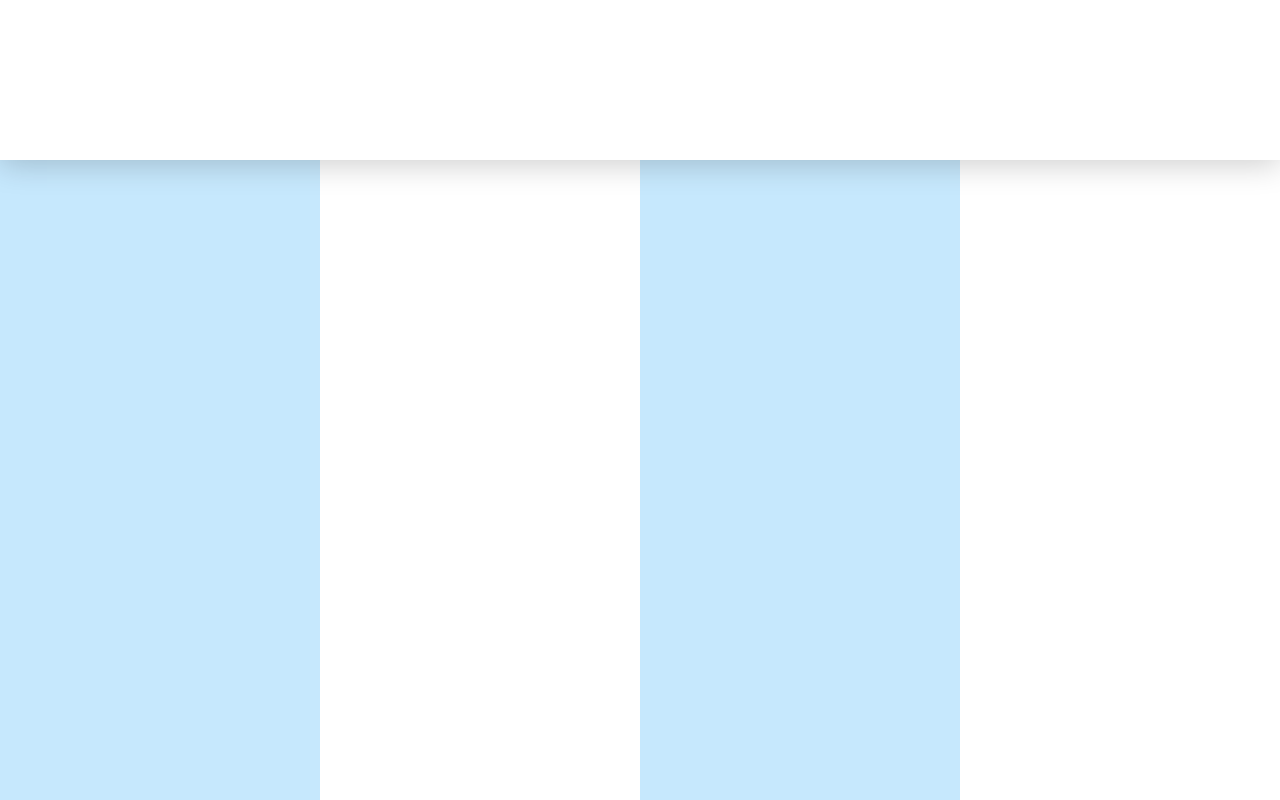
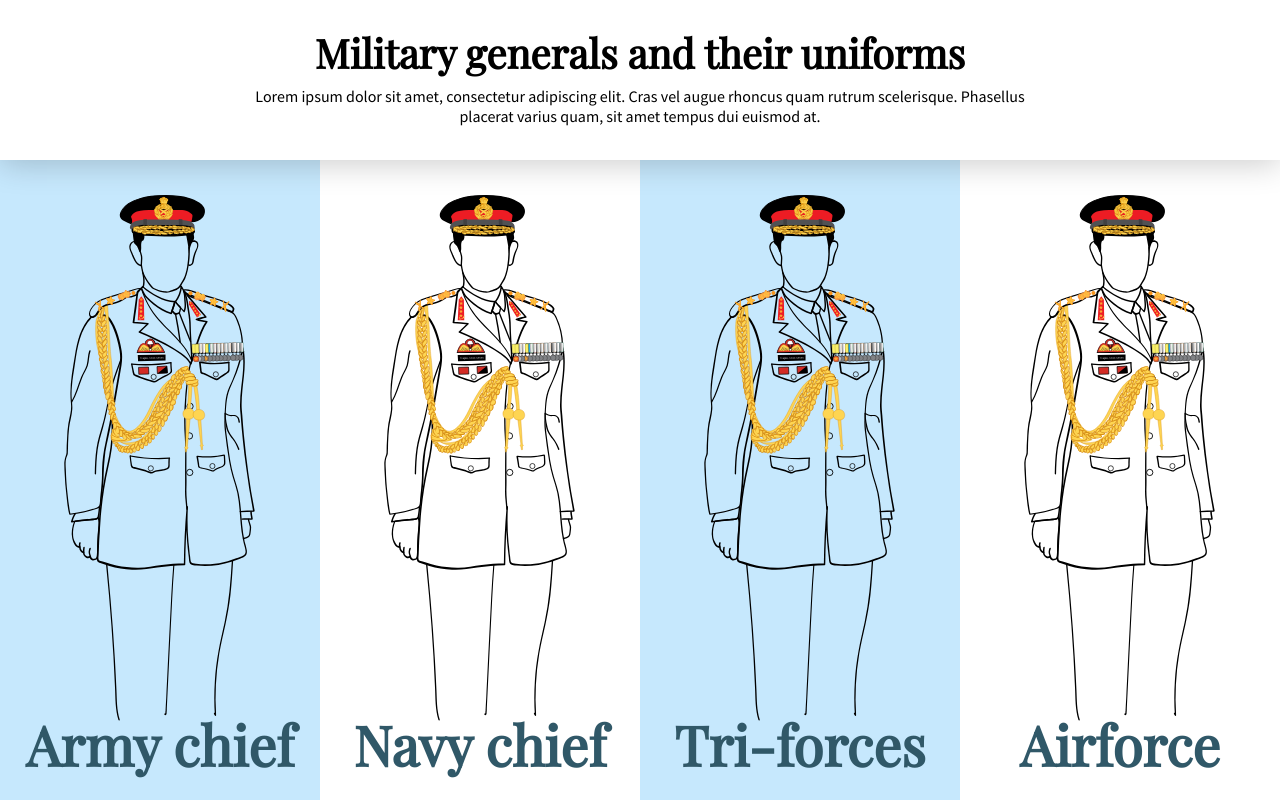
Before and after one commit to eunice-thefederal/army, a plain HTML site: page index.html in a window 1280 px wide. Drawn offline with nearby package versions, Linux system fonts and the light colour scheme.

Commit message:
changes svg from object to svg and added other svgs

```diff
--- a/index.html
+++ b/index.html
@@ -6,46 +6,46 @@
     <meta name="viewport" content="width=device-width, initial-scale=1.0">
     <meta http-equiv="X-UA-Compatible" content="ie=edge">
     <title>Army</title>
+    <link href="https://fonts.googleapis.com/css?family=Playfair+Display|Source+Sans+Pro&display=swap" rel="stylesheet">
     <link rel="stylesheet" href="css/style.css">
 </head>
 
 <body>
     <div class="wrapper">
         <header>
-            <div id="brand">
-                <div id="logo"></div>
-                <div id="wordmark"></div>
+            <div class="content">
+                <h1>Military generals and their uniforms</h1>
+                <p>Lorem ipsum dolor sit amet, consectetur adipiscing elit. Cras vel augue rhoncus quam rutrum scelerisque. Phasellus placerat varius quam, sit amet tempus dui euismod at. </p>
             </div>
-            <nav>
-                <a href="#"></a>
-                <a href="#"></a>
-                <a href="#"></a>
-                <a href="#"></a><span>
-        <div class="bar"></div></span></nav>
         </header>
         <main>
             <section>
                 <div class="content">
-                    <div class="heading"></div>
-                    <div class="sub-heading"></div>
+                    <!-- <div class="heading"></div>
+                    <div class="sub-heading"></div> -->
+                    <img src="img/army.svg" alt="">
+                    <!-- <object type="image/svg+xml" data="img/army.svg">
+                        <!-- fallback here (<img> referencing a PNG version of the graphic, for example) -->
+                    <!-- </object> -->
+                    <h2>Army chief</h2>
                 </div>
             </section>
             <section>
                 <div class="content">
-                    <div class="heading"></div>
-                    <div class="sub-heading"></div>
+                    <img src="img/army.svg" alt="">
+                    <h2>Navy chief</h2>
                 </div>
             </section>
             <section>
                 <div class="content">
-                    <div class="heading"></div>
-                    <div class="sub-heading"></div>
+                    <img src="img/army.svg" alt="">
+                    <h2>Tri-forces</h2>
                 </div>
             </section>
             <section>
                 <div class="content">
-                    <div class="heading"></div>
-                    <div class="sub-heading"></div>
+                    <img src="img/army.svg" alt="">
+                    <h2>Airforce</h2>
                 </div>
             </section>
         </main>
```
Also changed, not shown: img/army.svg (added), 1 other file.
